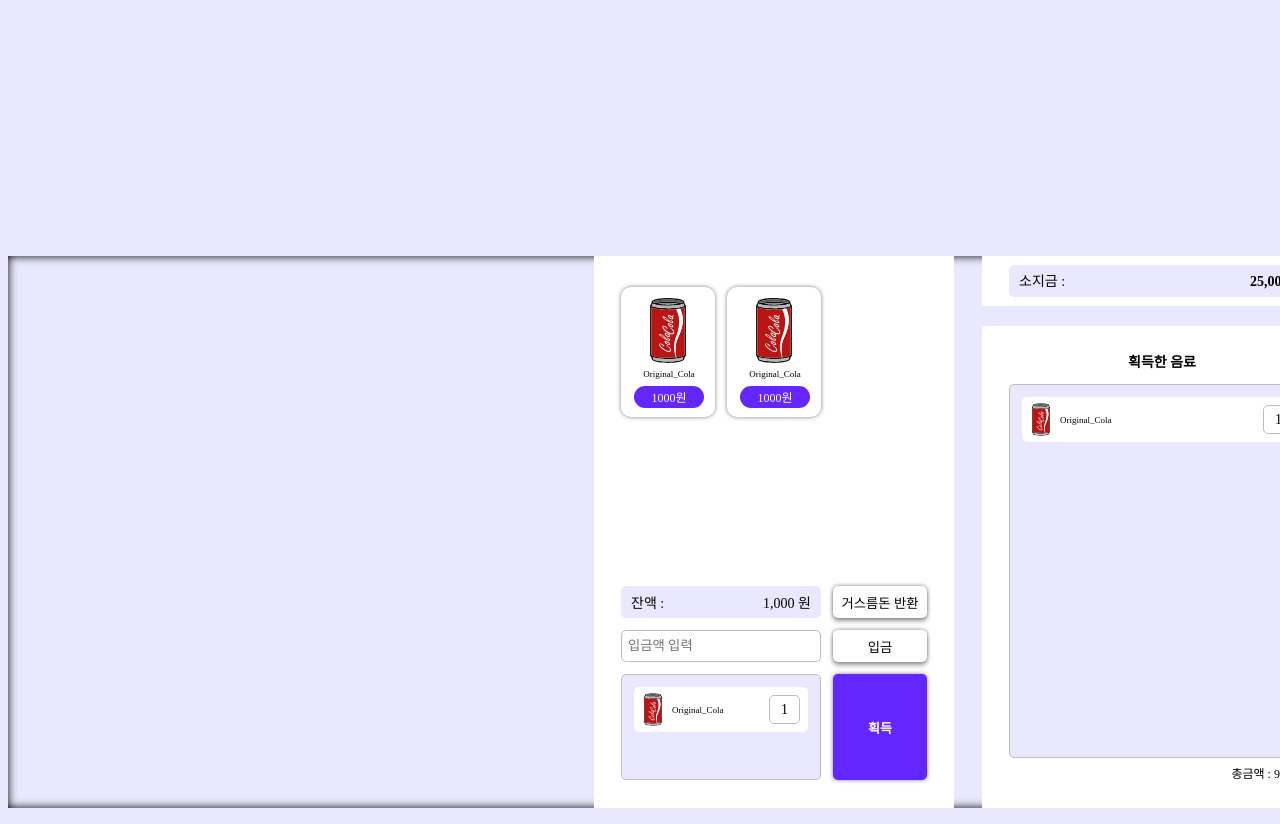
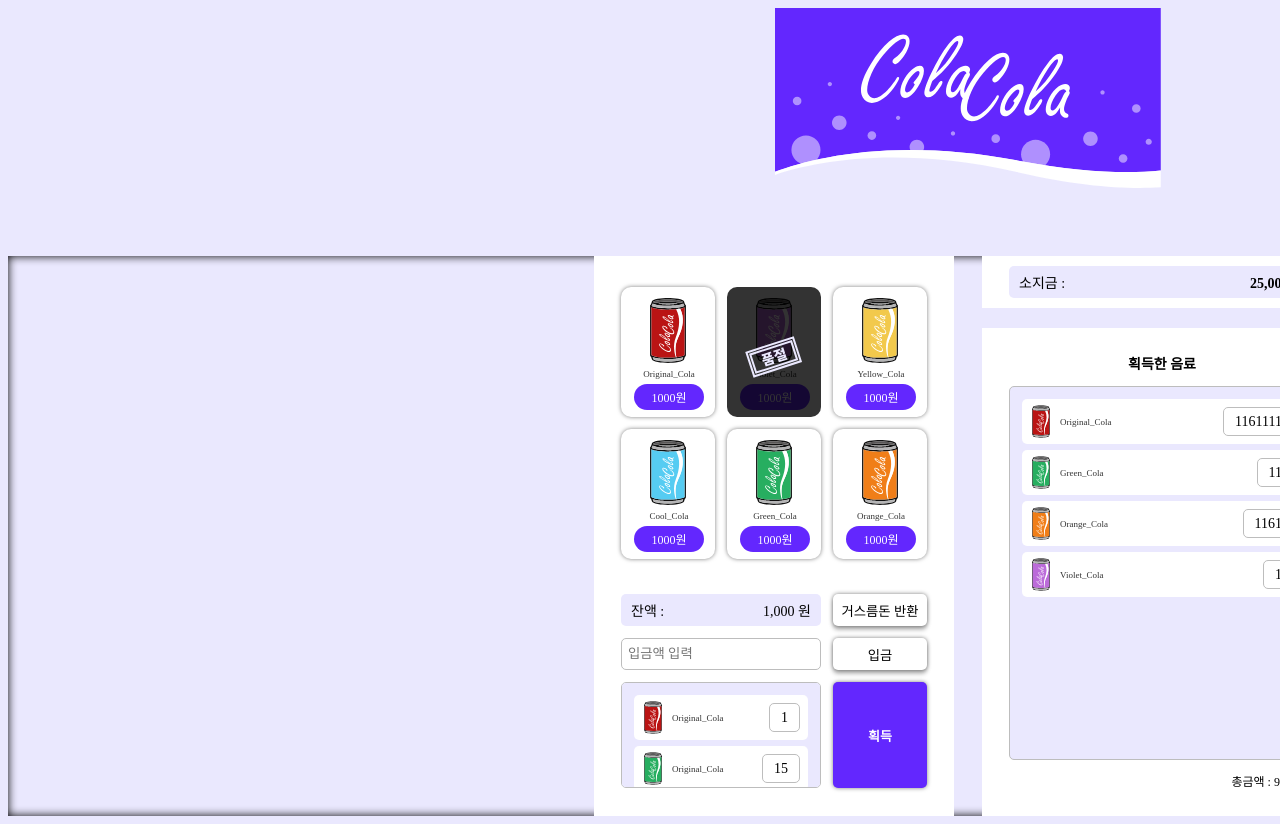
Before and after one commit to jypark38/vending-machine, a plain HTML site: page index.html in a window 1280 px wide. Shown: the top 824 px of the page. Drawn offline with Linux system fonts and the light colour scheme.

Commit message:
cola 이미지 추가, mediaquery, 너비 높이 고정값 제거

```diff
--- a/get.css
+++ b/get.css
@@ -13,6 +13,7 @@
 
 .get-list-item-name{
     font-size: 9px;
+    color: #333333;
     align-self: center;
 }
 
@@ -25,6 +26,42 @@
 
 .total-price {
     font-size: 12px;
-    margin-top: 6px;
+    margin-top: 12px;
     text-align: right;
 }
+
+@media (max-width:360px){
+    body{
+        background-color: white;
+    }
+
+    header{
+        height: 78px;
+        margin-bottom: 18px;
+    }
+
+    .container{
+
+        grid-template-areas:
+        "i"
+        "m"
+        "g";
+        gap:0px;
+
+        padding-top: 0;
+    }
+
+    .machine{
+        padding-top: 0;
+        padding-bottom:0;
+    }
+
+    .money-container{
+        margin-top: 20px;
+        margin-bottom: 41px;
+    }
+
+    .get-container{
+        padding-top: 0px;
+    }
+}
--- a/index.html
+++ b/index.html
@@ -17,22 +17,41 @@
             <div class="machine">
                 <ul class="item-list">
                     <li>
-                        <button class="item">
+                        <button class="item original">
                             <p class="item-title">Original_Cola</p>
-                            <div class="item-price-box">
-                                <p class="item-price">1000원</p>
-                            </div>
+                            <p class="item-price">1000원</p>
                         </button>
                     </li>
                     <li>
-                        <button class="item">
-                            <p class="item-title">Original_Cola</p>
-                            <div class="item-price-box">
-                                <p class="item-price">1000원</p>
-                            </div>
+                        <button class="item violet" disabled>
+                            <p class="item-title">Violet_Cola</p>
+                            <p class="item-price">1000원</p>
                         </button>
                     </li>
-
+                    <li>
+                        <button class="item yellow">
+                            <p class="item-title">Yellow_Cola</p>
+                            <p class="item-price">1000원</p>
+                        </button>
+                    </li>
+                    <li>
+                        <button class="item cool">
+                            <p class="item-title">Cool_Cola</p>
+                            <p class="item-price">1000원</p>
+                        </button>
+                    </li>
+                    <li>
+                        <button class="item green" >
+                            <p class="item-title">Green_Cola</p>
+                            <p class="item-price">1000원</p>
+                        </button>
+                    </li>
+                    <li>
+                        <button class="item orange" >
+                            <p class="item-title">Orange_Cola</p>
+                            <p class="item-price">1000원</p>
+                        </button>
+                    </li>
                 </ul>
 
                 <div class="status">
@@ -55,9 +74,13 @@
 
                     <form name="status-get">
                         <ul class="get-list">
-                            <li class="get-list-item">
+                            <li class="get-list-item original">
                                 <p class="get-list-item-name">Original_Cola</p>
                                 <p class="get-list-item-num">1</p>
+                            </li>
+                            <li class="get-list-item green">
+                                <p class="get-list-item-name">Original_Cola</p>
+                                <p class="get-list-item-num">15</p>
                             </li>
                         </ul>
                         <input type="button" class="btn-get" value="획득">
@@ -66,6 +89,7 @@
                 </div >
             </div>
             <div class="money-container">
+                <h2 class="a11y-hidden">소지금</h2>
                 <div class="wallet">
                     <p class="text">소지금 :</p>
                     <p class="price">25,000 원</p>
@@ -74,8 +98,20 @@
             <div class="get-container">
                 <h2 class="get-text">획득한 음료</h2>
                 <ul class="get-list">
-                    <li class="get-list-item">
+                    <li class="get-list-item original">
                         <p class="get-list-item-name">Original_Cola</p>
+                        <p class="get-list-item-num">1161111</p>
+                    </li>
+                    <li class="get-list-item green">
+                        <p class="get-list-item-name">Green_Cola</p>
+                        <p class="get-list-item-num">11</p>
+                    </li>
+                    <li class="get-list-item orange">
+                        <p class="get-list-item-name">Orange_Cola</p>
+                        <p class="get-list-item-num">1161</p>
+                    </li>
+                    <li class="get-list-item violet">
+                        <p class="get-list-item-name">Violet_Cola</p>
                         <p class="get-list-item-num">1</p>
                     </li>
                 </ul>
--- a/machine.css
+++ b/machine.css
@@ -28,6 +28,7 @@
 }
 
 .item {
+    position: relative;
     padding: 82px 11px 9px 13px;
     background-color: white;
 
@@ -46,19 +47,42 @@
 
 .item:active{
     box-shadow: 0px 0px 0px 3px #6327FE;
-    filter: none;
 
 }
+
+.item:disabled{
+    box-shadow: none;
+    font-weight: 500;
+    color: black;
+}
+
+.item:disabled::before{
+    content: "";
+    position: absolute;
+    top: 0;
+    left: 0;
+
+    width: inherit;
+    height: inherit;
+    border-radius: 10px;
+
+    background-color:  rgba(0, 0, 0, 0.8);
+    background-image: url(img/soldout.svg);
+    background-repeat: no-repeat;
+    background-position: center 45px;
+}
+
 
 .item-title{
     font-size:9px;
     text-align: center;
+    color: #333333;
+
 }
 
-.item-price-box{
-    width: 70px;
-    height: 22px;
-    margin-top: 7px;
+.item-price{
+    padding: 4px 1px;
+    margin-top: 5px;
     font-size:12px;
 
     color: white;
@@ -94,8 +118,6 @@
 /* btn */
 
 .btn{
-    width: 94px;
-    height: 32px;
     background-color: white;
     box-shadow: 0px 4px 4px rgba(0, 0, 0, 0.25), 0px 0px 4px rgba(0, 0, 0, 0.5);
     border-radius: 5px;
@@ -111,11 +133,6 @@
 }
 
 .btn-get{
-    width: 94px;
-    height: 106px;
-    left: 239px;
-    bottom: 28px;
-
     background: #6327FE;
     box-shadow: 0px 0px 4px rgba(0, 0, 0, 0.5);
     border-radius: 5px;
@@ -137,7 +154,6 @@
     padding : 6px 10px 6px 10px;
     border-radius: 5px;
     background-color: #EAE8FE;
-    height: 32px;
     font-size: 14px;
     display: flex;
     justify-content: space-between;
@@ -169,7 +185,6 @@
 }
 
 .get-list-item{
-    background-image: url(./img/can.svg);
     background-repeat: no-repeat;
     background-size: 18px 33px;
     background-position: 10px 6px;
@@ -185,3 +200,23 @@
 
     margin-bottom: 6px;
 }
+
+
+.original{
+    background-image: url(./img/can.svg);
+}
+.green{
+    background-image: url(./img/green.svg);
+}
+.cool{
+    background-image: url(./img/cool.svg);
+}
+.yellow{
+    background-image: url(./img/yellow.svg);
+}
+.violet{
+    background-image: url(./img/violet.svg);
+}
+.orange{
+    background-image: url(./img/orange.svg);
+}
--- a/wallet.css
+++ b/wallet.css
@@ -10,11 +10,8 @@
     display: flex;
     justify-content: space-between;
     align-items: center;
-}
 
-.wallet p {
-    height: 20px;
-    line-height: 21px;
+    margin: 1px 0;
 }
 
 .wallet .price{
```
Also changed, not shown: img/cool.svg (added), img/green.svg (added), img/logo.svg (renamed from img/logo1.svg), img/orange.svg (added), img/soldout.svg (added), img/violet.svg (added), img/yellow.svg (added).
